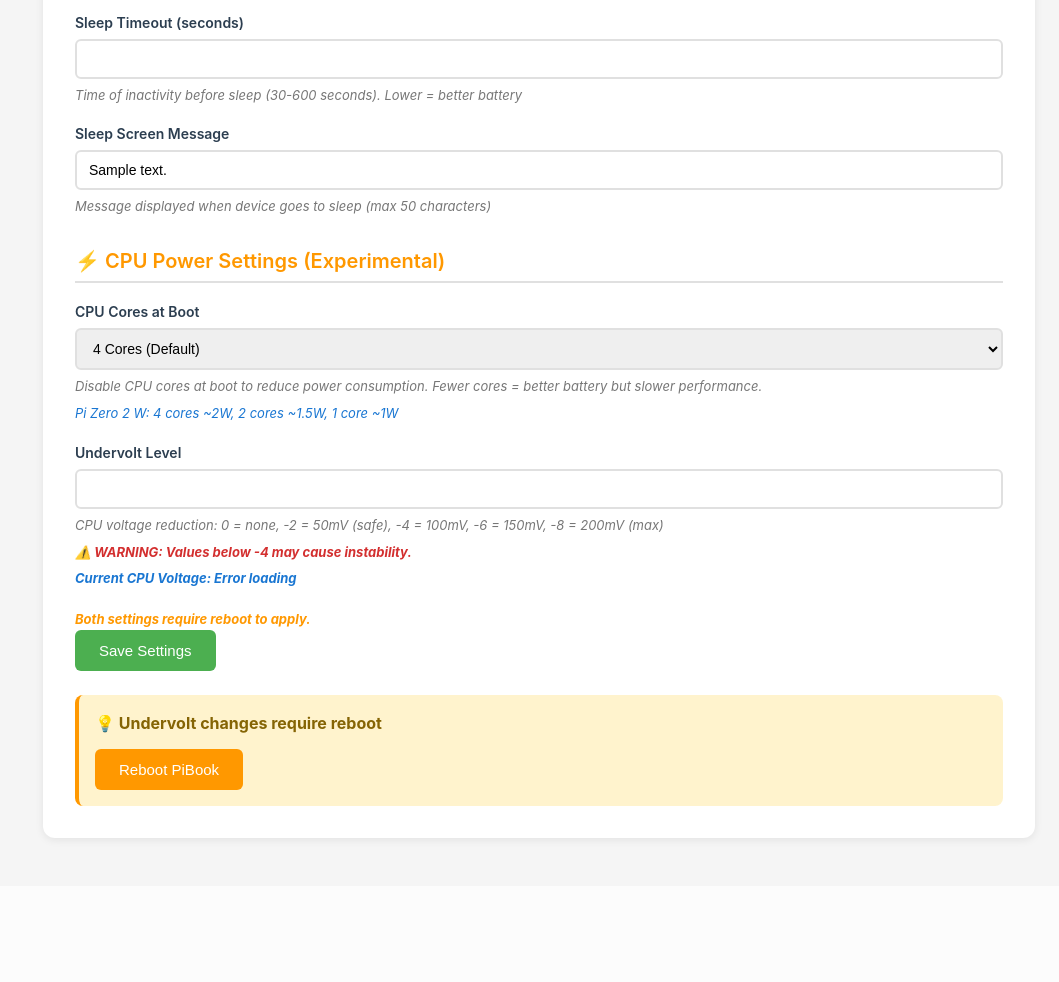
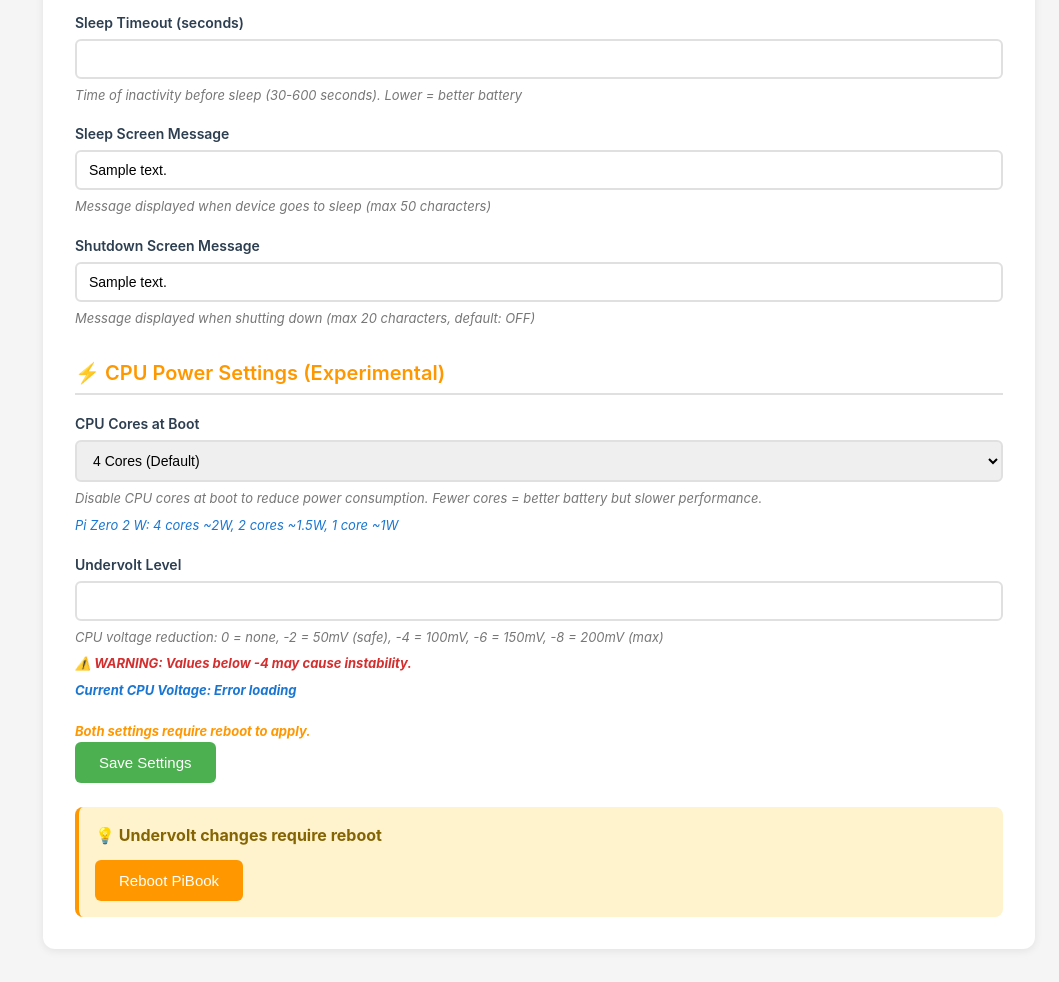
Before and after one commit to rolohaun/PiBook, a Python web app: template src/web/templates/base.html in a window 1280 px wide, after a click that opens the changed part. Shown: the part 885-1867 px from the top of the page, without its empty margins (221-1280 px from the left). Before the commit the page ends 1727 px from the top, so only its background shows below. Run offline with Jinja, Linux system fonts and the light colour scheme; the template is opened without the code that fills it: most values are stand-ins (such as "Sample title", 1, 10 or a date in 2020).

Commit message:
Add customizable shutdown message setting in web interface

```diff
--- a/src/core/settings.py
+++ b/src/core/settings.py
@@ -19,6 +19,7 @@
         'sleep_enabled': True,
         'sleep_message': "Shh I'm sleeping",
         'sleep_timeout': 120,
+        'shutdown_message': 'OFF',
         'wifi_while_reading': False,
         'items_per_page': 4,
         'undervolt': -2
--- a/src/main.py
+++ b/src/main.py
@@ -730,7 +730,8 @@
                 try:
                     self.logger.info("Step 1: Creating shutdown screen instance")
                     from src.ui.shutdown_screen import ShutdownScreen
-                    shutdown_screen = ShutdownScreen(self.display.width, self.display.height)
+                    shutdown_message = self.settings.get('shutdown_message', 'OFF')
+                    shutdown_screen = ShutdownScreen(self.display.width, self.display.height, shutdown_message)
 
                     self.logger.info("Step 2: Rendering shutdown screen image")
                     shutdown_image = shutdown_screen.render()
@@ -822,7 +823,8 @@
                 try:
                     self.logger.info("Step 1: Creating shutdown screen instance")
                     from src.ui.shutdown_screen import ShutdownScreen
-                    shutdown_screen = ShutdownScreen(self.display.width, self.display.height)
+                    shutdown_message = self.settings.get('shutdown_message', 'OFF')
+                    shutdown_screen = ShutdownScreen(self.display.width, self.display.height, shutdown_message)
 
                     self.logger.info("Step 2: Rendering shutdown screen image")
                     shutdown_image = shutdown_screen.render()
--- a/src/ui/shutdown_screen.py
+++ b/src/ui/shutdown_screen.py
@@ -12,16 +12,18 @@
     Displays a large "OFF" message before system shutdown
     """
 
-    def __init__(self, width: int = 800, height: int = 480):
+    def __init__(self, width: int = 800, height: int = 480, message: str = "OFF"):
         """
         Initialize shutdown screen
 
         Args:
             width: Screen width
             height: Screen height
+            message: Custom shutdown message to display
         """
         self.width = width
         self.height = height
+        self.message = message
         try:
             # Use Serif-Bold as it is known to exist from MainMenuScreen
             self.font = ImageFont.truetype("/usr/share/fonts/truetype/dejavu/DejaVuSerif-Bold.ttf", 120)
@@ -39,7 +41,7 @@
         image = Image.new('1', (self.width, self.height), 1)
         draw = ImageDraw.Draw(image)
 
-        text = "OFF"
+        text = self.message
         try:
             bbox = draw.textbbox((0, 0), text, font=self.font)
             text_width = bbox[2] - bbox[0]
--- a/src/web/templates/settings.html
+++ b/src/web/templates/settings.html
@@ -72,17 +72,25 @@
         <p class="help-text">Message displayed when device goes to sleep (max 50 characters)</p>
     </div>
 
+    <div class="form-group">
+        <label for="shutdown_message">Shutdown Screen Message</label>
+        <input type="text" id="shutdown_message" name="shutdown_message" value="{{ settings.shutdown_message }}"
+            maxlength="20">
+        <p class="help-text">Message displayed when shutting down (max 20 characters, default: OFF)</p>
+    </div>
+
     <h3 style="color: #FF9800;">⚡ CPU Power Settings (Experimental)</h3>
 
     <div class="form-group">
         <label for="boot_cores">CPU Cores at Boot</label>
         <select id="boot_cores" name="boot_cores">
-            <option value="4" {% if settings.boot_cores == 4 %}selected{% endif %}>4 Cores (Default)</option>
-            <option value="3" {% if settings.boot_cores == 3 %}selected{% endif %}>3 Cores</option>
-            <option value="2" {% if settings.boot_cores == 2 %}selected{% endif %}>2 Cores</option>
-            <option value="1" {% if settings.boot_cores == 1 %}selected{% endif %}>1 Core (Maximum Battery)</option>
+            <option value="4" {% if settings.boot_cores==4 %}selected{% endif %}>4 Cores (Default)</option>
+            <option value="3" {% if settings.boot_cores==3 %}selected{% endif %}>3 Cores</option>
+            <option value="2" {% if settings.boot_cores==2 %}selected{% endif %}>2 Cores</option>
+            <option value="1" {% if settings.boot_cores==1 %}selected{% endif %}>1 Core (Maximum Battery)</option>
         </select>
-        <p class="help-text">Disable CPU cores at boot to reduce power consumption. Fewer cores = better battery but slower performance.</p>
+        <p class="help-text">Disable CPU cores at boot to reduce power consumption. Fewer cores = better battery but
+            slower performance.</p>
         <p class="help-text" style="color: #1976d2;">Pi Zero 2 W: 4 cores ~2W, 2 cores ~1.5W, 1 core ~1W</p>
     </div>
 
@@ -97,7 +105,8 @@
             Loading...</p>
     </div>
 
-    <p class="help-text" style="color: #FF9800; font-weight: bold; margin-top: 16px;">Both settings require reboot to apply.</p>
+    <p class="help-text" style="color: #FF9800; font-weight: bold; margin-top: 16px;">Both settings require reboot to
+        apply.</p>
 
     <button type="submit" class="btn">Save Settings</button>
 </form>
```
